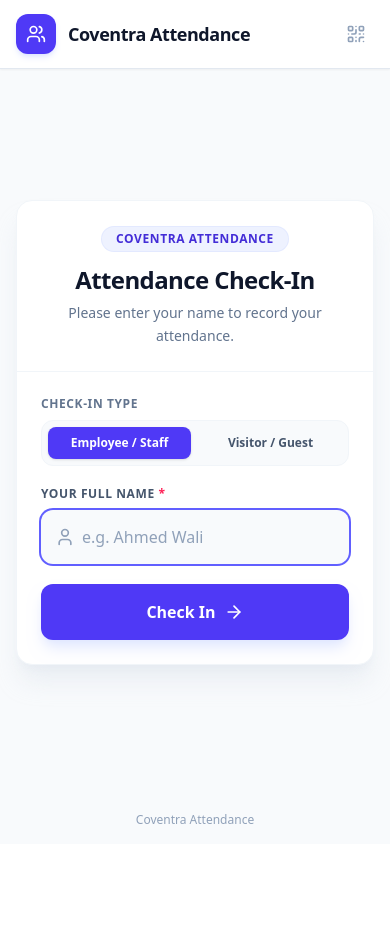
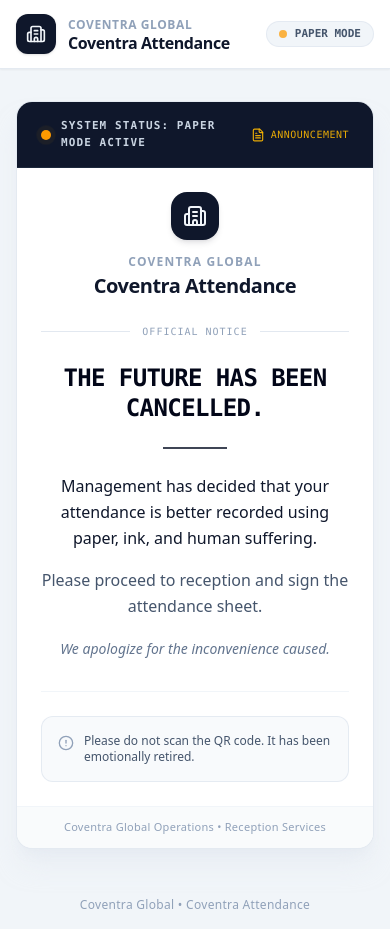
Before and after one commit to walijimmy37-cmd/Temporary-Attendance, a React (Vite) app: page / in a window 390 px wide. Before the commit the page ends 844 px from the top, so only its background shows below. Built offline with nearby package versions, Linux system fonts and the light colour scheme; no server answers.

Commit message:
chore: update configuration and static assets
- Hardcode PRODUCTION_FRONTEND_URL for static QR generation
- Update company branding
- Standardize QR code sizing and colors
- Refactor DeskSign and AdminModal to use static URL configuration

```diff
--- a/package.json
+++ b/package.json
@@ -17,21 +17,23 @@
     "@vitejs/plugin-react": "^5.0.4",
     "dotenv": "^17.2.3",
     "express": "^4.21.2",
+    "jsqr": "^1.4.0",
     "lucide-react": "^0.546.0",
     "motion": "^12.23.24",
+    "pngjs": "^7.0.0",
     "qrcode": "^1.5.4",
     "react": "^19.0.1",
     "react-dom": "^19.0.1",
     "vite": "^6.2.3"
   },
   "devDependencies": {
+    "@types/express": "^4.17.21",
     "@types/node": "^22.14.0",
     "autoprefixer": "^10.4.21",
     "esbuild": "^0.25.0",
     "tailwindcss": "^4.1.14",
     "tsx": "^4.21.0",
     "typescript": "~5.8.2",
-    "vite": "^6.2.3",
-    "@types/express": "^4.17.21"
+    "vite": "^6.2.3"
   }
 }
--- a/src/App.tsx
+++ b/src/App.tsx
@@ -1,13 +1,21 @@
 import React, { useState } from 'react';
-import { Users, QrCode } from 'lucide-react';
+import { Building2, Users } from 'lucide-react';
+import { PaperModeAnnouncement } from './components/PaperModeAnnouncement';
 import { CheckInCard } from './components/CheckInCard';
 import { SuccessView } from './components/SuccessView';
 import { DeskSign } from './components/DeskSign';
 import { submitCheckIn } from './services/attendanceApi';
 import { CheckInData } from './types';
-import { APP_NAME, PRODUCTION_FRONTEND_URL } from './config';
+import { APP_NAME, COMPANY_NAME } from './config';
+
+/**
+ * Temporary Frontend Announcement Mode
+ * Set to false when management un-cancels the future to restore regular digital check-in.
+ */
+const IS_PAPER_MODE_ACTIVE = true;
 
 export default function App() {
+  // Preserved check-in state management for easy restoration
   const [isSubmitting, setIsSubmitting] = useState(false);
   const [errorMessage, setErrorMessage] = useState<string | null>(null);
   const [successData, setSuccessData] = useState<CheckInData | null>(null);
@@ -44,35 +52,36 @@ export default function App() {
   };
 
   return (
-    <div className="min-h-screen bg-slate-50 text-slate-900 flex flex-col justify-between selection:bg-indigo-100 selection:text-indigo-900 font-sans">
+    <div className="min-h-screen bg-slate-100 text-slate-900 flex flex-col justify-between selection:bg-slate-900 selection:text-white font-sans antialiased">
       {/* Header: Coventra Attendance */}
-      <header className="bg-white border-b border-slate-200 px-4 sm:px-8 py-3.5 flex justify-between items-center shrink-0 shadow-xs">
+      <header className="bg-white border-b border-slate-200/90 px-4 sm:px-8 py-3.5 flex justify-between items-center shrink-0 shadow-xs">
         <div className="flex items-center gap-3">
-          <div className="w-10 h-10 bg-indigo-600 rounded-xl flex items-center justify-center text-white shadow-md shadow-indigo-200/50">
-            <Users className="w-5 h-5" />
+          <div className="w-10 h-10 bg-slate-900 rounded-xl flex items-center justify-center text-white shadow-sm">
+            <Building2 className="w-5 h-5 text-slate-100" />
           </div>
           <div>
-            <span className="text-lg font-bold tracking-tight text-slate-900 block leading-tight">
+            <span className="text-xs font-bold tracking-wider text-slate-400 uppercase block">
+              {COMPANY_NAME}
+            </span>
+            <span className="text-base sm:text-lg font-bold tracking-tight text-slate-900 block leading-none mt-0.5">
               {APP_NAME}
             </span>
           </div>
         </div>
 
-        {/* Discreet Reception Desk Sign button */}
-        <button
-          id="open-desk-sign-btn"
-          type="button"
-          onClick={() => setIsDeskSignOpen(true)}
-          className="p-2 text-slate-400 hover:text-indigo-600 hover:bg-slate-100 rounded-xl transition-colors cursor-pointer"
-          title="Reception Desk Sign (Print QR)"
-          aria-label="Reception Desk Sign"
-        >
-          <QrCode className="w-5 h-5" />
-        </button>
+        {/* System Status Pill */}
+        <div className="flex items-center gap-2 px-3 py-1 rounded-full bg-slate-100 border border-slate-200/80 text-[11px] font-semibold text-slate-600 font-mono">
+          <span className="h-2 w-2 rounded-full bg-amber-500 animate-pulse"></span>
+          <span className="hidden sm:inline">STATUS:</span>
+          <span>PAPER MODE</span>
+        </div>
       </header>
 
-      {/* Main Check-In Area */}
+      {/* Main Content Area */}
       <main className="flex-1 flex items-center justify-center px-4 py-8 sm:py-12">
+        {IS_PAPER_MODE_ACTIVE ? (
+          <PaperModeAnnouncement />
+        ) : (
           <div className="w-full max-w-md">
             {successData ? (
               <SuccessView data={successData} onReset={handleReset} />
@@ -85,19 +94,23 @@ export default function App() {
               />
             )}
           </div>
+        )}
       </main>
 
-      {/* Footer: Unobtrusive single line */}
+      {/* Footer: Coventra Attendance */}
       <footer className="py-4 text-center text-xs text-slate-400 shrink-0">
-        <p>{APP_NAME}</p>
+        <p className="font-medium tracking-wide">
+          {COMPANY_NAME} &bull; {APP_NAME}
+        </p>
       </footer>
 
-      {/* Reception Desk Sign Modal */}
+      {/* Reception Desk Sign Modal (Preserved for digital restoration) */}
+      {!IS_PAPER_MODE_ACTIVE && (
         <DeskSign
           isOpen={isDeskSignOpen}
           onClose={() => setIsDeskSignOpen(false)}
-        frontendUrl={PRODUCTION_FRONTEND_URL}
         />
+      )}
     </div>
   );
 }
--- a/src/components/AdminModal.tsx
+++ b/src/components/AdminModal.tsx
@@ -17,6 +17,7 @@ import {
   RefreshCw,
   FileSpreadsheet
 } from 'lucide-react';
+import { PRODUCTION_FRONTEND_URL } from '../config';
 import { APPS_SCRIPT_SOURCE } from '../data/appsScriptCode';
 import {
   getApiUrl,
@@ -49,8 +50,8 @@ export const AdminModal: React.FC<AdminModalProps> = ({
   const [tempCompanyName, setTempCompanyName] = useState(companyName);
   const printRef = useRef<HTMLDivElement>(null);
 
-  // Derive current deployment URL
-  const currentAppUrl = typeof window !== 'undefined' ? window.location.href.split('#')[0].split('?')[0] : '';
+  // Static production Vercel frontend URL
+  const currentAppUrl = PRODUCTION_FRONTEND_URL;
 
   useEffect(() => {
     if (isOpen) {
--- a/src/components/CheckInCard.tsx
+++ b/src/components/CheckInCard.tsx
@@ -149,7 +149,7 @@ export const CheckInCard: React.FC<CheckInCardProps> = ({
                 value={name}
                 onChange={handleNameChange}
                 onBlur={() => setInputTouched(true)}
-                placeholder="e.g. Ahmed Wali"
+                placeholder="Enter your full name"
                 maxLength={100}
                 autoComplete="name"
                 autoCapitalize="words"
--- a/src/components/DeskSign.tsx
+++ b/src/components/DeskSign.tsx
@@ -1,36 +1,35 @@
 import React, { useState, useEffect } from 'react';
 import QRCode from 'qrcode';
-import { Printer, X, Download } from 'lucide-react';
-import { PRODUCTION_FRONTEND_URL, COMPANY_NAME } from '../config';
+import { Printer, X, Download, QrCode as QrIcon, Building2, CheckCircle2 } from 'lucide-react';
+import { PRODUCTION_FRONTEND_URL } from '../config';
 
 interface DeskSignProps {
   isOpen: boolean;
   onClose: () => void;
-  frontendUrl?: string;
 }
 
 export const DeskSign: React.FC<DeskSignProps> = ({
   isOpen,
-  onClose,
-  frontendUrl = PRODUCTION_FRONTEND_URL
+  onClose
 }) => {
   const [qrDataUrl, setQrDataUrl] = useState<string>('');
 
-  const targetUrl = frontendUrl || (typeof window !== 'undefined' ? window.location.origin : PRODUCTION_FRONTEND_URL);
+  // The QR code ALWAYS encodes the production Vercel URL directly with no intermediate redirects
+  const targetUrl = PRODUCTION_FRONTEND_URL;
 
   useEffect(() => {
     if (isOpen) {
       QRCode.toDataURL(targetUrl, {
-        width: 480,
+        width: 600,
         margin: 2,
         color: {
-          dark: '#0f172a',
+          dark: '#0a0f1d',
           light: '#ffffff'
         },
         errorCorrectionLevel: 'H'
       })
         .then(setQrDataUrl)
-        .catch((err) => console.error('Error generating QR:', err));
+        .catch((err) => console.error('Error generating static QR:', err));
     }
   }, [isOpen, targetUrl]);
 
@@ -44,9 +43,9 @@ export const DeskSign: React.FC<DeskSignProps> = ({
       <!DOCTYPE html>
       <html>
         <head>
-          <title>Coventra Attendance - Desk Sign</title>
+          <title>Coventra Global - Reception Desk Sign</title>
           <style>
-            @page { size: A4 portrait; margin: 15mm; }
+            @page { size: A4 portrait; margin: 20mm; }
             * { box-sizing: border-box; margin: 0; padding: 0; }
             body {
               font-family: -apple-system, BlinkMacSystemFont, "Segoe UI", Roboto, "Helvetica Neue", Arial, sans-serif;
@@ -54,42 +53,62 @@ export const DeskSign: React.FC<DeskSignProps> = ({
               align-items: center;
               justify-content: center;
               min-height: 100vh;
-              color: #0f172a;
+              color: #090d16;
               background-color: #ffffff;
               text-align: center;
+              -webkit-print-color-adjust: exact;
+              print-color-adjust: exact;
             }
             .sign-card {
-              border: 3px solid #0f172a;
-              border-radius: 28px;
-              padding: 60px 40px;
-              max-width: 440px;
+              border: 3.5px solid #090d16;
+              border-radius: 32px;
+              padding: 56px 44px;
+              max-width: 460px;
               width: 100%;
               margin: 0 auto;
+              background: #ffffff;
+            }
+            .logo-icon {
+              display: inline-flex;
+              align-items: center;
+              justify-content: center;
+              width: 52px;
+              height: 52px;
+              border-radius: 14px;
+              background: #090d16;
+              color: #ffffff;
+              margin-bottom: 16px;
+            }
+            .logo-icon svg {
+              width: 28px;
+              height: 28px;
+              stroke: #ffffff;
+              fill: none;
+              stroke-width: 2.2;
             }
             .brand {
-              font-size: 32px;
+              font-size: 28px;
               font-weight: 900;
-              letter-spacing: 4px;
+              letter-spacing: 3.5px;
               text-transform: uppercase;
-              color: #0f172a;
+              color: #090d16;
             }
             .subtitle {
-              font-size: 18px;
-              font-weight: 500;
-              letter-spacing: 2px;
+              font-size: 16px;
+              font-weight: 600;
+              letter-spacing: 1.5px;
               text-transform: uppercase;
               color: #475569;
-              margin-top: 6px;
-              margin-bottom: 36px;
+              margin-top: 4px;
+              margin-bottom: 32px;
             }
             .qr-frame {
               background: #ffffff;
               padding: 16px;
               border-radius: 20px;
               display: inline-block;
-              box-shadow: 0 4px 20px rgba(0,0,0,0.06);
-              border: 1px solid #e2e8f0;
-              margin-bottom: 32px;
+              border: 2px solid #090d16;
+              margin-bottom: 28px;
             }
             .qr-image {
               width: 260px;
@@ -97,27 +116,36 @@ export const DeskSign: React.FC<DeskSignProps> = ({
               display: block;
             }
             .scan-badge {
-              font-size: 18px;
-              font-weight: 700;
+              font-size: 22px;
+              font-weight: 800;
               letter-spacing: 0.5px;
-              color: #0f172a;
+              color: #090d16;
+              margin-bottom: 8px;
             }
-            .instruction {
-              font-size: 13px;
-              color: #64748b;
-              margin-top: 8px;
+            .steps {
+              font-size: 14px;
+              font-weight: 600;
+              color: #475569;
+              display: flex;
+              align-items: center;
+              justify-content: center;
+              gap: 8px;
+              margin-top: 6px;
             }
           </style>
         </head>
         <body>
           <div class="sign-card">
-            <div class="brand">COVENTRA</div>
-            <div class="subtitle">Attendance</div>
+            <div class="logo-icon">
+              <svg viewBox="0 0 24 24"><rect width="16" height="20" x="4" y="2" rx="2" ry="2"/><path d="M9 22v-4h6v4"/><path d="M8 6h.01"/><path d="M16 6h.01"/><path d="M12 6h.01"/><path d="M12 10h.01"/><path d="M12 14h.01"/><path d="M16 10h.01"/><path d="M16 14h.01"/><path d="M8 10h.01"/><path d="M8 14h.01"/></svg>
+            </div>
+            <div class="brand">COVENTRA GLOBAL</div>
+            <div class="subtitle">Coventra Attendance</div>
             <div class="qr-frame">
-              <img src="${qrDataUrl}" alt="Scan to Check In" class="qr-image" />
+              <img src="${qrDataUrl}" alt="Static Coventra Attendance QR Code" class="qr-image" />
             </div>
             <div class="scan-badge">Scan to Check In</div>
-            <div class="instruction">Point your camera to record your attendance</div>
+            <div class="steps">Scan → Enter your name → Check In</div>
           </div>
           <script>
             window.onload = function() {
@@ -134,14 +162,14 @@ export const DeskSign: React.FC<DeskSignProps> = ({
     if (!qrDataUrl) return;
     const a = document.createElement('a');
     a.href = qrDataUrl;
-    a.download = 'coventra-attendance-qr.png';
+    a.download = 'coventra-attendance-static-qr.png';
     a.click();
   };
 
   return (
     <div
       id="desk-sign-modal-backdrop"
-      className="fixed inset-0 z-50 bg-slate-950/60 backdrop-blur-xs flex items-center justify-center p-4"
+      className="fixed inset-0 z-50 bg-slate-950/70 backdrop-blur-xs flex items-center justify-center p-4"
     >
       <div
         id="desk-sign-modal"
@@ -159,38 +187,49 @@ export const DeskSign: React.FC<DeskSignProps> = ({
 
         {/* Desk Sign Content */}
         <div className="pt-2 pb-4">
-          <h2 className="text-2xl font-black tracking-widest text-slate-900 uppercase">
-            {COMPANY_NAME}
+          {/* Logo Badge */}
+          <div className="inline-flex items-center justify-center w-12 h-12 rounded-xl bg-slate-900 text-white shadow-sm mb-3">
+            <Building2 className="w-6 h-6" />
+          </div>
+
+          <h2 className="text-xl font-black tracking-widest text-slate-900 uppercase">
+            COVENTRA GLOBAL
           </h2>
           <p className="text-xs font-semibold tracking-wider text-slate-500 uppercase mt-0.5">
-            Attendance
+            Coventra Attendance
           </p>
 
           {/* QR Code Container */}
-          <div className="my-6 p-4 bg-white rounded-2xl border-2 border-slate-900 inline-block shadow-sm">
+          <div className="my-5 p-3.5 bg-white rounded-2xl border-2 border-slate-900 inline-block shadow-sm">
             {qrDataUrl ? (
               <img
                 src={qrDataUrl}
-                alt="Coventra Attendance QR Code"
+                alt="Coventra Attendance Static QR Code"
                 className="w-48 h-48 block mx-auto"
               />
             ) : (
               <div className="w-48 h-48 bg-slate-100 animate-pulse rounded-lg flex items-center justify-center text-slate-400 text-xs">
-                Generating QR...
+                Generating Static QR...
               </div>
             )}
           </div>
 
-          <p className="text-base font-bold text-slate-900">
+          <p className="text-lg font-bold text-slate-900">
             Scan to Check In
           </p>
-          <p className="text-xs text-slate-500 mt-1">
-            Point your phone camera to record attendance
+          <p className="text-xs font-medium text-slate-600 mt-1">
+            Scan → Enter your name → Check In
           </p>
+
+          {/* Static QR Status Indicator */}
+          <div className="mt-3 inline-flex items-center gap-1.5 px-2.5 py-1 rounded-full bg-emerald-50 text-emerald-700 text-[11px] font-medium border border-emerald-200/80">
+            <CheckCircle2 className="w-3.5 h-3.5" />
+            <span>Static non-expiring QR code</span>
+          </div>
         </div>
 
         {/* Action Controls */}
-        <div className="flex items-center gap-2 pt-2 border-t border-slate-100">
+        <div className="flex items-center gap-2 pt-3 border-t border-slate-100">
           <button
             id="print-desk-sign-btn"
             type="button"
@@ -205,7 +244,7 @@ export const DeskSign: React.FC<DeskSignProps> = ({
             type="button"
             onClick={handleDownload}
             className="py-2.5 px-3 bg-slate-100 hover:bg-slate-200 text-slate-700 rounded-xl text-xs font-semibold flex items-center justify-center gap-1.5 transition-colors cursor-pointer"
-            title="Download QR Image"
+            title="Download QR Image (PNG)"
           >
             <Download className="w-4 h-4" />
           </button>
--- /dev/null
+++ b/src/components/PaperModeAnnouncement.tsx
@@ -0,0 +1,102 @@
+import React from 'react';
+import { Building2, FileText, AlertCircle } from 'lucide-react';
+import { COMPANY_NAME, APP_NAME } from '../config';
+
+export const PaperModeAnnouncement: React.FC = () => {
+  return (
+    <div className="w-full max-w-xl mx-auto">
+      {/* Premium Corporate Announcement Card */}
+      <div
+        id="paper-mode-announcement"
+        className="bg-white rounded-2xl sm:rounded-3xl border border-slate-200/90 shadow-xl shadow-slate-200/50 overflow-hidden transition-all duration-300"
+      >
+        {/* Top Status Header */}
+        <div className="bg-slate-900 text-white px-6 py-4 flex items-center justify-between border-b border-slate-800">
+          <div className="flex items-center gap-2.5">
+            <span className="relative flex h-2.5 w-2.5">
+              <span className="animate-ping absolute inline-flex h-full w-full rounded-full bg-amber-400 opacity-75"></span>
+              <span className="relative inline-flex rounded-full h-2.5 w-2.5 bg-amber-500"></span>
+            </span>
+            <span className="text-[11px] font-mono font-semibold tracking-widest uppercase text-slate-300">
+              SYSTEM STATUS: PAPER MODE ACTIVE
+            </span>
+          </div>
+          <div className="flex items-center gap-1.5 text-amber-400/90 text-xs font-mono">
+            <FileText className="w-3.5 h-3.5" />
+            <span className="text-[10px] tracking-wider uppercase">ANNOUNCEMENT</span>
+          </div>
+        </div>
+
+        {/* Card Body */}
+        <div className="p-6 sm:p-10 text-center">
+          {/* Coventra Global Brand Header */}
+          <div className="flex flex-col items-center mb-6">
+            <div className="w-12 h-12 rounded-2xl bg-slate-900 flex items-center justify-center text-white shadow-md shadow-slate-900/10 mb-3.5">
+              <Building2 className="w-6 h-6 text-slate-100" />
+            </div>
+            <span className="text-xs font-black tracking-widest text-slate-400 uppercase">
+              {COMPANY_NAME}
+            </span>
+            <h1 className="text-xl sm:text-2xl font-bold tracking-tight text-slate-900 mt-0.5">
+              {APP_NAME}
+            </h1>
+          </div>
+
+          {/* Primary Divider */}
+          <div className="relative my-6">
+            <div className="absolute inset-0 flex items-center" aria-hidden="true">
+              <div className="w-full border-t border-slate-200" />
+            </div>
+            <div className="relative flex justify-center">
+              <span className="bg-white px-3 text-[10px] font-mono tracking-widest text-slate-400 uppercase">
+                OFFICIAL NOTICE
+              </span>
+            </div>
+          </div>
+
+          {/* Main Headline */}
+          <div className="my-6 sm:my-8">
+            <h2 className="text-2xl sm:text-3xl font-extrabold tracking-tight text-slate-950 uppercase font-mono leading-tight">
+              The future has been cancelled.
+            </h2>
+          </div>
+
+          {/* Secondary Divider */}
+          <div className="w-16 h-0.5 bg-slate-900 mx-auto my-6 opacity-80" />
+
+          {/* Core Announcement Body Copy */}
+          <div className="space-y-4 text-slate-700 text-base sm:text-lg leading-relaxed max-w-md mx-auto">
+            <p className="font-medium text-slate-900">
+              Management has decided that your attendance is better recorded using paper, ink, and human suffering.
+            </p>
+            <p className="text-slate-600">
+              Please proceed to reception and sign the attendance sheet.
+            </p>
+            <p className="text-slate-500 text-sm italic pt-1">
+              We apologize for the inconvenience caused.
+            </p>
+          </div>
+
+          {/* Tertiary Notice Container */}
+          <div className="mt-8 pt-6 border-t border-slate-100">
+            <div className="bg-slate-50 rounded-xl p-4 border border-slate-200/80 inline-block text-left sm:text-center w-full">
+              <div className="flex items-start sm:items-center justify-center gap-2.5 text-slate-600 text-xs sm:text-sm">
+                <AlertCircle className="w-4 h-4 text-slate-400 shrink-0 mt-0.5 sm:mt-0" />
+                <p className="font-medium">
+                  Please do not scan the QR code. It has been emotionally retired.
+                </p>
+              </div>
+            </div>
+          </div>
+        </div>
+
+        {/* Corporate Card Footer */}
+        <div className="bg-slate-50/80 px-6 py-3 border-t border-slate-100 text-center">
+          <p className="text-[11px] font-medium text-slate-400 tracking-wide">
+            Coventra Global Operations &bull; Reception Services
+          </p>
+        </div>
+      </div>
+    </div>
+  );
+};
--- a/src/config.ts
+++ b/src/config.ts
@@ -1,14 +1,13 @@
 /**
  * Coventra Attendance System Configuration
  *
- * The QR code points to this production frontend URL (Vercel deployment),
- * which loads the public check-in interface.
+ * The STATIC QR code encodes this exact production Vercel URL directly:
+ * https://coventdaattendance.vercel.app/
  *
- * Update this constant with your final Vercel deployment URL when provided.
+ * Direct, static, client-side generation with no intermediate redirects,
+ * no tracking services, no ME-QR, and no expiration.
  */
-export const PRODUCTION_FRONTEND_URL =
-  (import.meta as any).env?.VITE_PUBLIC_APP_URL ||
-  'https://coventra-attendance.vercel.app';
+export const PRODUCTION_FRONTEND_URL = 'https://coventdaattendance.vercel.app/';
 
 export const APP_NAME = 'Coventra Attendance';
-export const COMPANY_NAME = 'Coventra';
+export const COMPANY_NAME = 'Coventra Global';
```
Also changed, not shown: 1 other file (tests, documents, lock files or other folders). Lines whose indentation alone changed are shown as unchanged.
